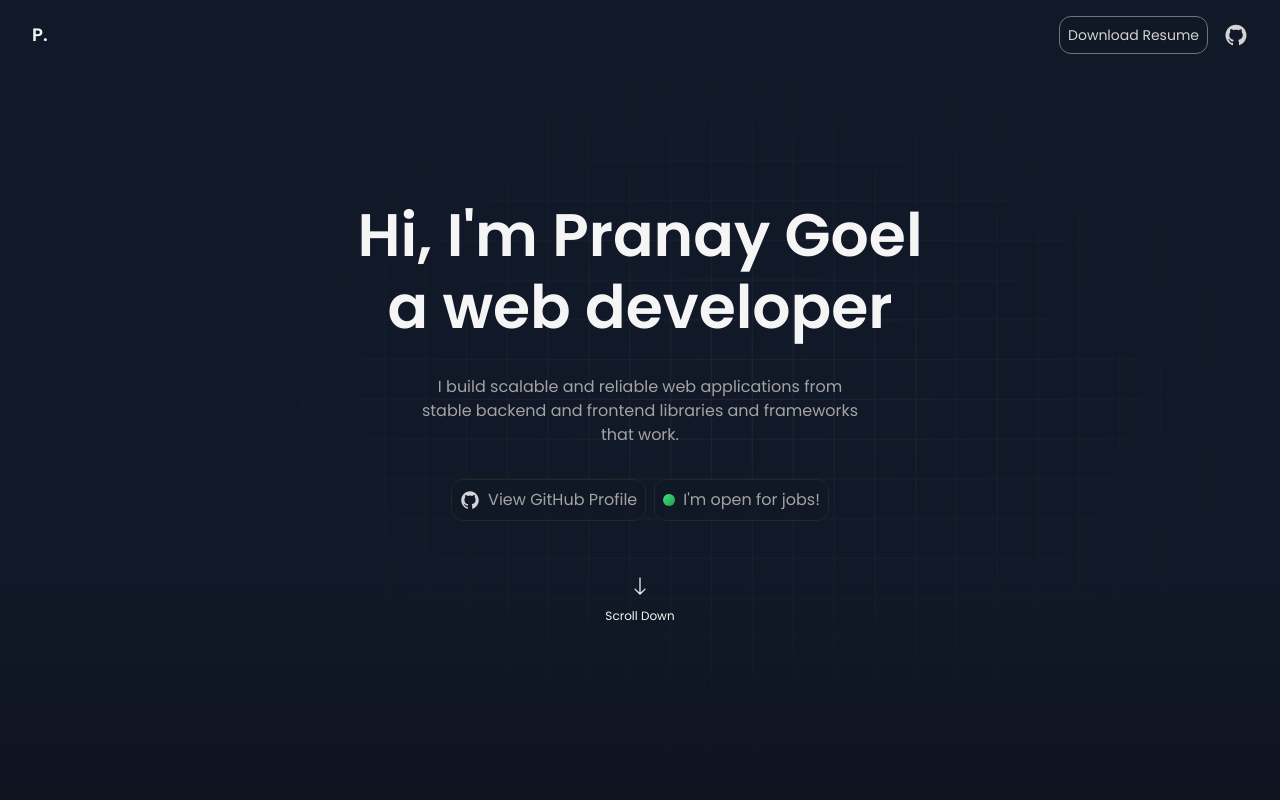
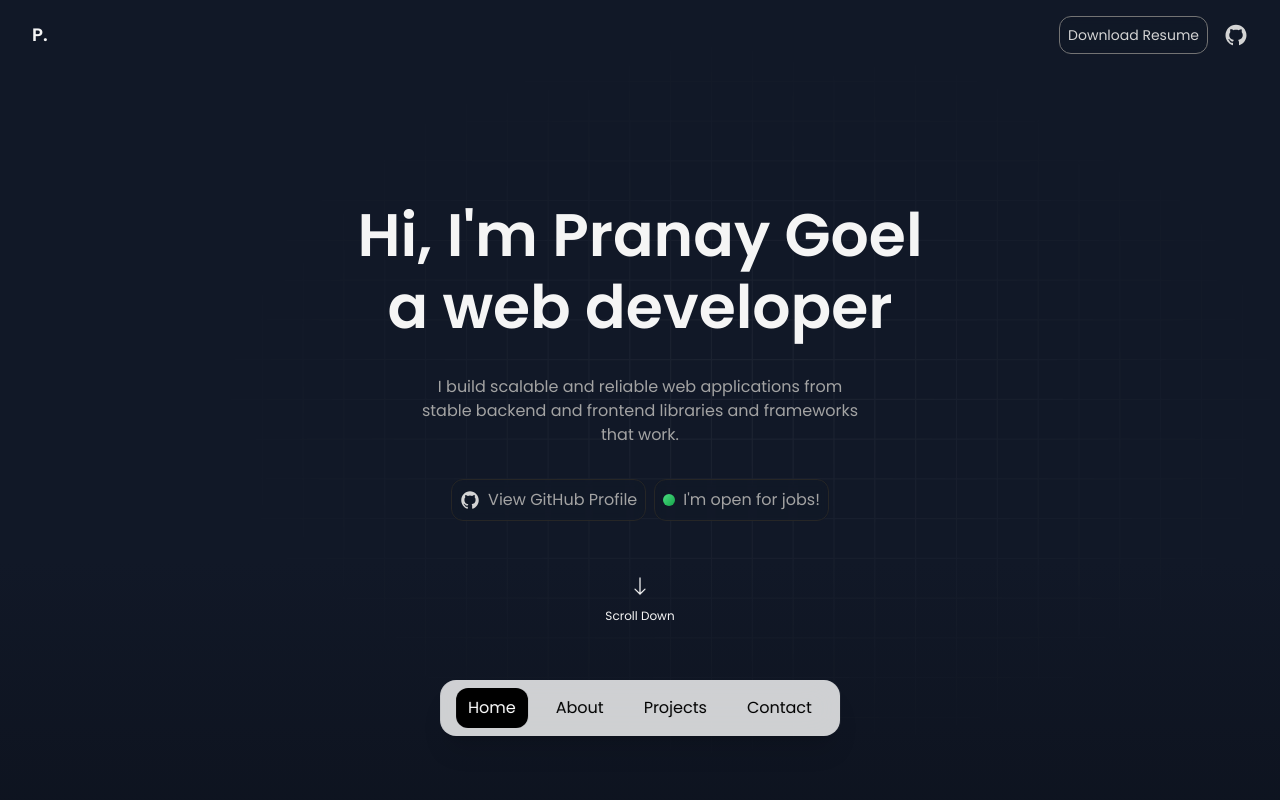
Before and after one commit to pranaygoel02/Portfolio, a React (Vite) app in the folder portfolioNew/: page / in a window 1280 px wide. Shown: the top 800 px of the page. Built offline with nearby package versions, Linux system fonts and the light colour scheme; a web font is replaced by a local one.

Commit message:
feat: update app.jsx

```diff
--- a/portfolioNew/src/App.jsx
+++ b/portfolioNew/src/App.jsx
@@ -6,11 +6,30 @@ import Bg_Dark from "../assets/images/bg_dark.jpg";
 import LineGrid from "../assets/images/line-grid.svg";
 import Header from "./components/Header/Header.jsx";
 import About from "./pages/About/About.jsx";
-import Projects from "./pages/Projects/Projects.jsx";
+import Projects from "./pages/Projects";
 import { useTheme } from "./context/themeContext.jsx";
 import Contact from "./pages/Contact/Contact.jsx";
 import { Toaster } from "react-hot-toast";
 import Resume from "./pages/Resume/Resume.jsx";
+
+const navLinks = [
+  {
+    name: "Home",
+    path: "/",
+  },
+  {
+    name: "About",
+    path: "/about",
+  },
+  {
+    name: "Projects",
+    path: "/projects",
+  },
+  {
+    name: "Contact",
+    path: "/contact",
+  },
+];
 
 function App() {
   const { theme } = useTheme();
@@ -31,7 +50,15 @@ function App() {
               <Route path="*" element={<h1>Oops! 404 Not Found.</h1>} />
             </Routes>
             <Header />
-            <Navbar />
+            <Navbar
+            links={navLinks}
+            className={'fixed bottom-[4rem] left-[50%] z-10 -translate-x-[50%]'}
+            animation={{
+              initial: { opacity: 0, y: 100, x: "-50%" },
+              animate : { opacity: 1, y: 0, x: "-50%" },
+              transition : { duration: 0.5, delay: 1.05 }
+            }}
+            id='primary-navbar'/>
           </Router>
         </section>
       </main>
--- a/portfolioNew/src/index.css
+++ b/portfolioNew/src/index.css
@@ -13,6 +13,10 @@
   scroll-behavior: smooth;
 }
 
+body {
+  position: relative;
+}
+
 @layer base {
   /* .active {
     @apply bg-black text-white
@@ -23,9 +27,18 @@
   .animate-up {
     animation: animate-up 0.5s ease-in-out forwards;
   }
+}
 
-
-
+@layer utilities {
+  /* Hide scrollbar for Chrome, Safari and Opera */
+  .no-scrollbar::-webkit-scrollbar {
+      display: none;
+  }
+ /* Hide scrollbar for IE, Edge and Firefox */
+  .no-scrollbar {
+      -ms-overflow-style: none;  /* IE and Edge */
+      scrollbar-width: none;  /* Firefox */
+}
 }
 
 p {
@@ -34,6 +47,10 @@ p {
 
 .btn, button {
   @apply inline-flex gap-2 items-center bg-gray-900/50 p-2 border border-neutral-800 rounded-xl text-neutral-300 backdrop-blur-sm  placeholder:text-neutral-500 placeholder:text-sm cursor-pointer;
+}
+
+button:disabled {
+  cursor: not-allowed;
 }
 
 #cv-btn {
--- a/portfolioNew/src/main.jsx
+++ b/portfolioNew/src/main.jsx
@@ -8,9 +8,9 @@ import { ThemeProvider } from "./context/themeContext.jsx";
 ReactDOM.createRoot(document.getElementById("root")).render(
   <React.StrictMode>
     <ThemeProvider>
-      <ProjectModalProvider>
+      {/* <ProjectModalProvider> */}
         <App />
-      </ProjectModalProvider>
+      {/* </ProjectModalProvider> */}
     </ThemeProvider>
   </React.StrictMode>
 );
```
